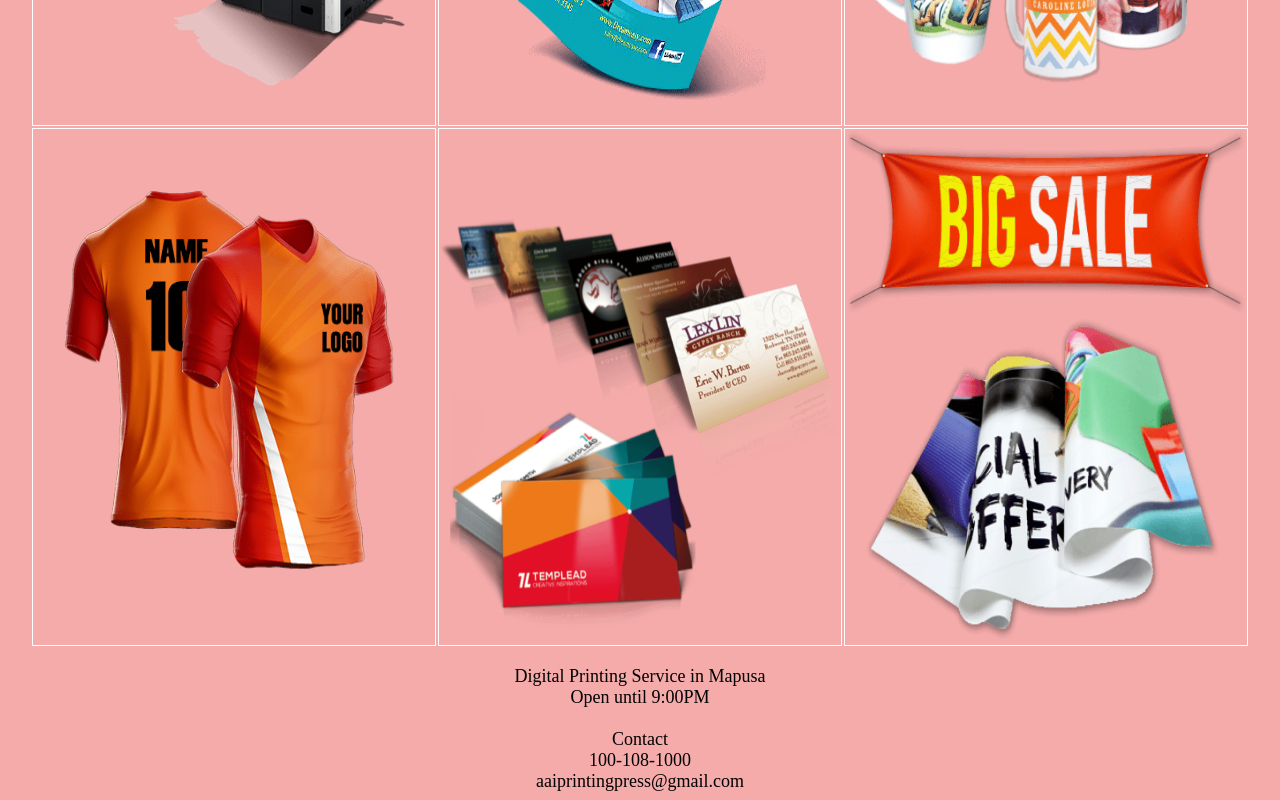
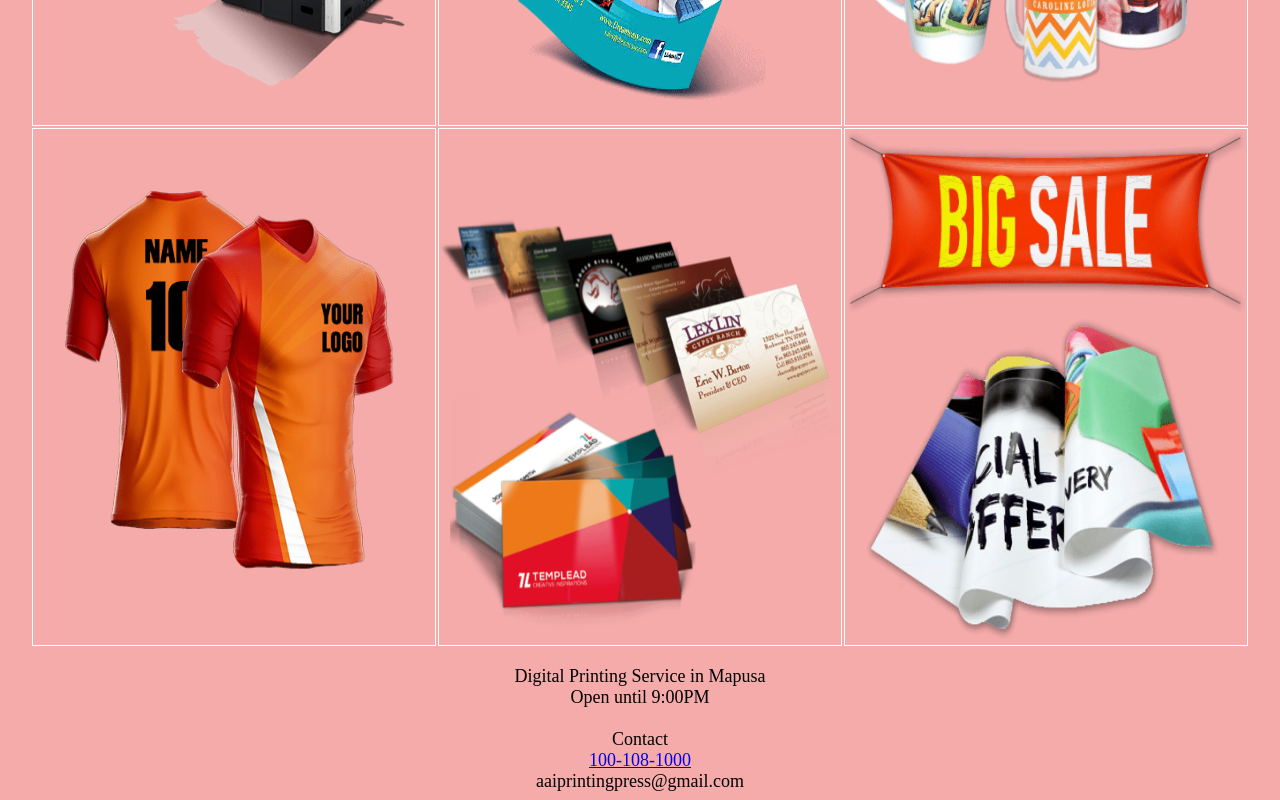
Before and after one commit to sairambhagat/seo, a plain HTML site: page index.html in a window 1280 px wide. Shown: the part 678-1478 px from the top of the page. Drawn offline with Linux system fonts and the light colour scheme.

Commit message:
Update index.html

```diff
--- a/index.html
+++ b/index.html
@@ -74,7 +74,7 @@
 			<font size="4">Digital Printing Service in Mapusa<br>
 			Open until 9:00PM<br><br>
 				Contact<br>
-				<a herf="#">100-108-1000</a><br>
+				<a href="#">100-108-1000</a><br>
 			aaiprintingpress@gmail.com
 
 	</center>
```
